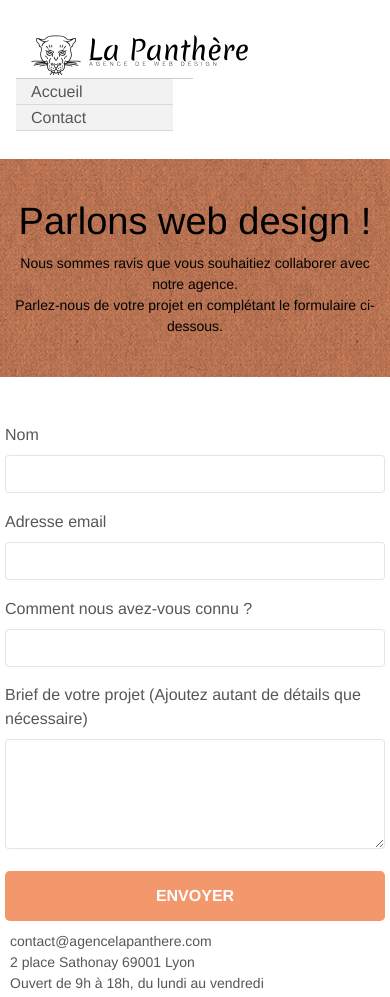
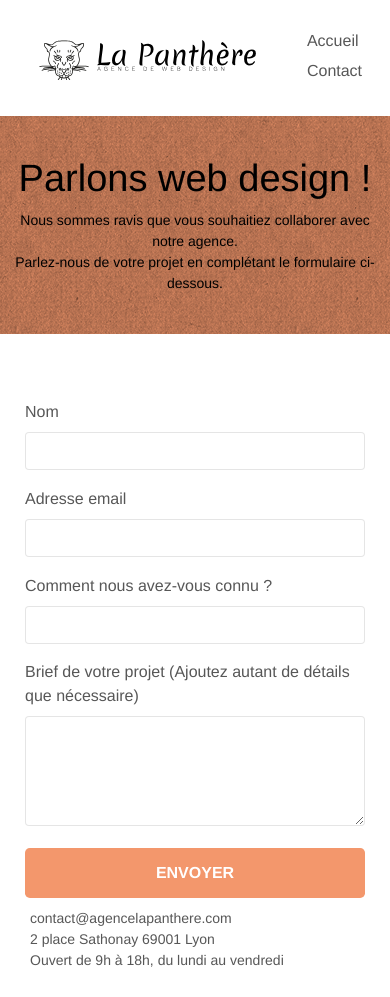
Before and after one commit to MedericGirard/P4-La-Panthere, a plain HTML site: page contact.html in a window 390 px wide. Shown: the top 997 px of the page. Drawn offline with Linux system fonts and the light colour scheme.

Commit message:
Responsive

```diff
--- a/style.css
+++ b/style.css
@@ -914,7 +914,6 @@ h4 {
     }
     .navbar .nav {
         padding-top: 0;
-        border-top: 1px solid rgba(0, 0, 0, .2);
         float: none!important;
     }
     .navbar.row {
@@ -929,8 +928,7 @@ h4 {
     }
     .nav > li {
         margin-top: 0;
-        border-bottom: 1px solid rgba(0, 0, 0, .1);
-        background: rgba(0, 0, 0, .05);
+        padding-bottom: 5px;
         text-align: left;
         padding-left: 15px;
         width: 100%;
@@ -1077,3 +1075,17 @@ h4 {
     width: 217px;
     height: 40px;
 }
+@media (max-width: 460px) {
+    .navbar {
+        display: flex;
+        justify-content: center;
+    }
+    .navbar .nav {
+        flex-direction: column;
+    }
+}
+@media (max-width: 575px){
+    #bloc-7{
+        padding: 20px;
+    }
+}
```
